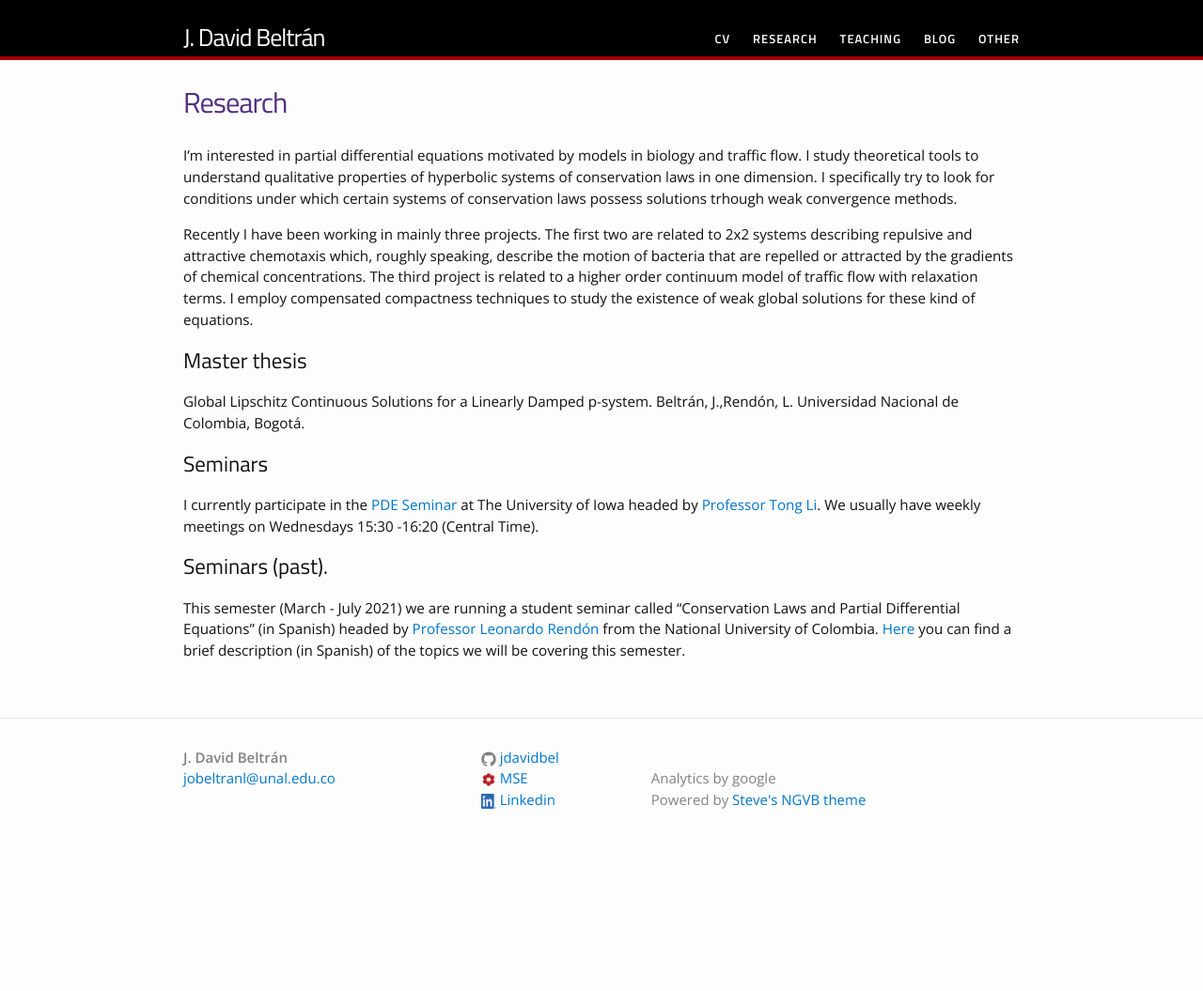
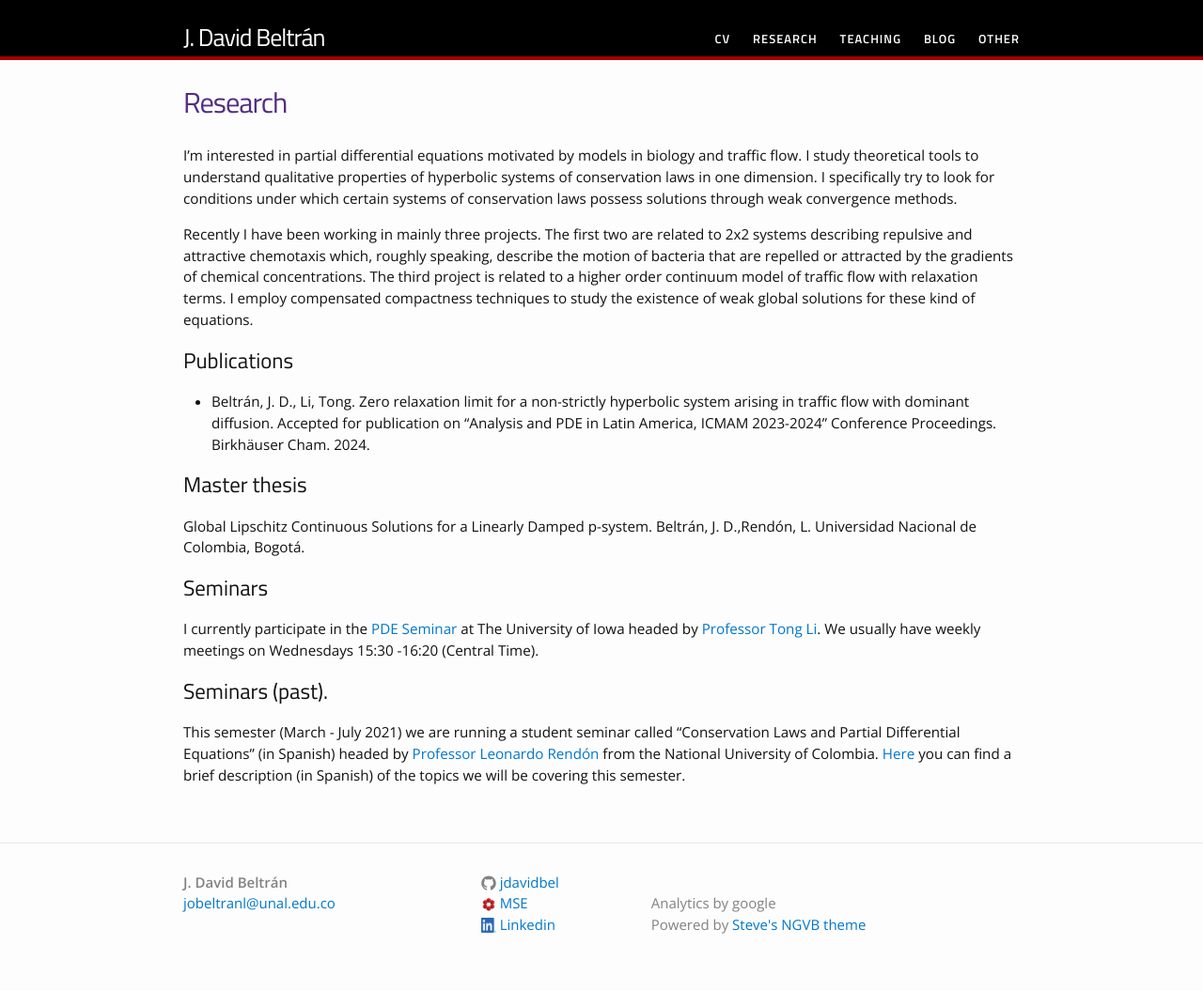
Before and after one commit to jdavidbel/jdavidbel.github.io, a Jekyll site: the page built from research.md, in a window 1280 px wide. Shown: the whole page at 94% size. Built offline with Jekyll 4.4.1, drawn with Linux system fonts in a browser that asks for light colours; before the commit the page ends 922 px from its top, so only the background shows below that.

Commit message:
Update research.md

```diff
--- a/research.md
+++ b/research.md
@@ -33,12 +33,16 @@ pubs:
 
 ---
 I'm interested in partial differential equations motivated by models in biology and traffic flow. I study theoretical tools to understand qualitative properties of hyperbolic systems of conservation laws in one dimension.
-I specifically try to look for conditions under which certain systems of conservation laws possess solutions trhough weak convergence methods.
+I specifically try to look for conditions under which certain systems of conservation laws possess solutions through weak convergence methods.
 
 Recently I have been working in mainly three projects. The first two are related to 2x2 systems describing repulsive and attractive chemotaxis which, roughly speaking, describe the motion of bacteria that are repelled or attracted by the gradients of chemical concentrations. The third project is related to a higher order continuum model of traffic flow with relaxation terms. I employ compensated compactness techniques to study the existence of weak global solutions for these kind of equations.
 
+## Publications
+
+- Beltrán, J. D., Li, Tong. Zero relaxation limit for a non-strictly hyperbolic system arising in traffic flow with dominant diffusion. Accepted for publication on "Analysis and PDE in Latin America, ICMAM 2023-2024" Conference Proceedings. Birkhäuser Cham. 2024.
+
 ## Master thesis
-Global Lipschitz Continuous Solutions for a Linearly Damped p-system. Beltrán, J.,Rendón, L. Universidad Nacional de Colombia, Bogotá.
+Global Lipschitz Continuous Solutions for a Linearly Damped p-system. Beltrán, J. D.,Rendón, L. Universidad Nacional de Colombia, Bogotá.
 <!-- (https://drive.google.com/file/d/1_P64kWlYtXpNycHJo2yXcU1vP3zbvkrr/view?usp=sharing) -->
 ## Seminars
 I currently participate in the [PDE Seminar](https://math.uiowa.edu/research/partial-differential-equations) at The University of Iowa headed by [Professor Tong Li](http://homepage.divms.uiowa.edu/~tli/).
```
